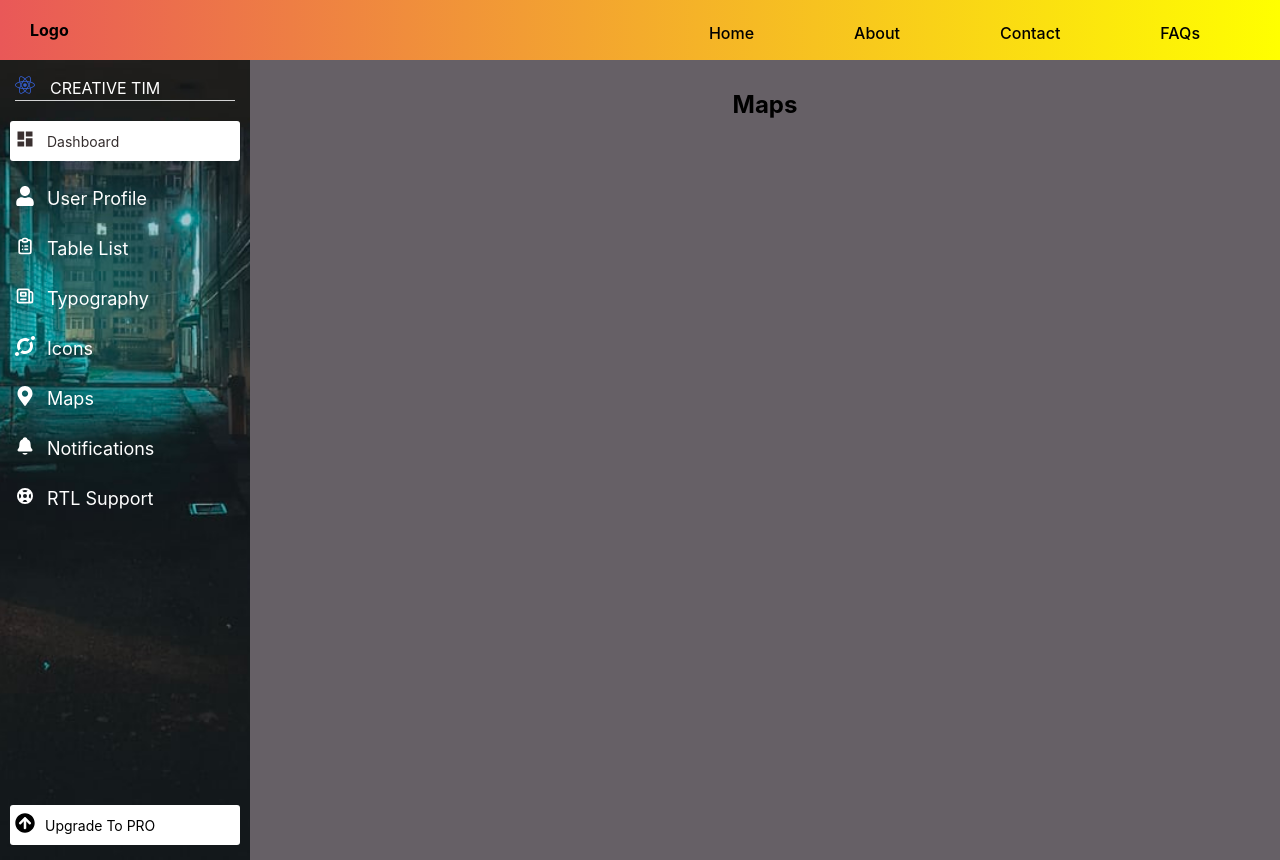
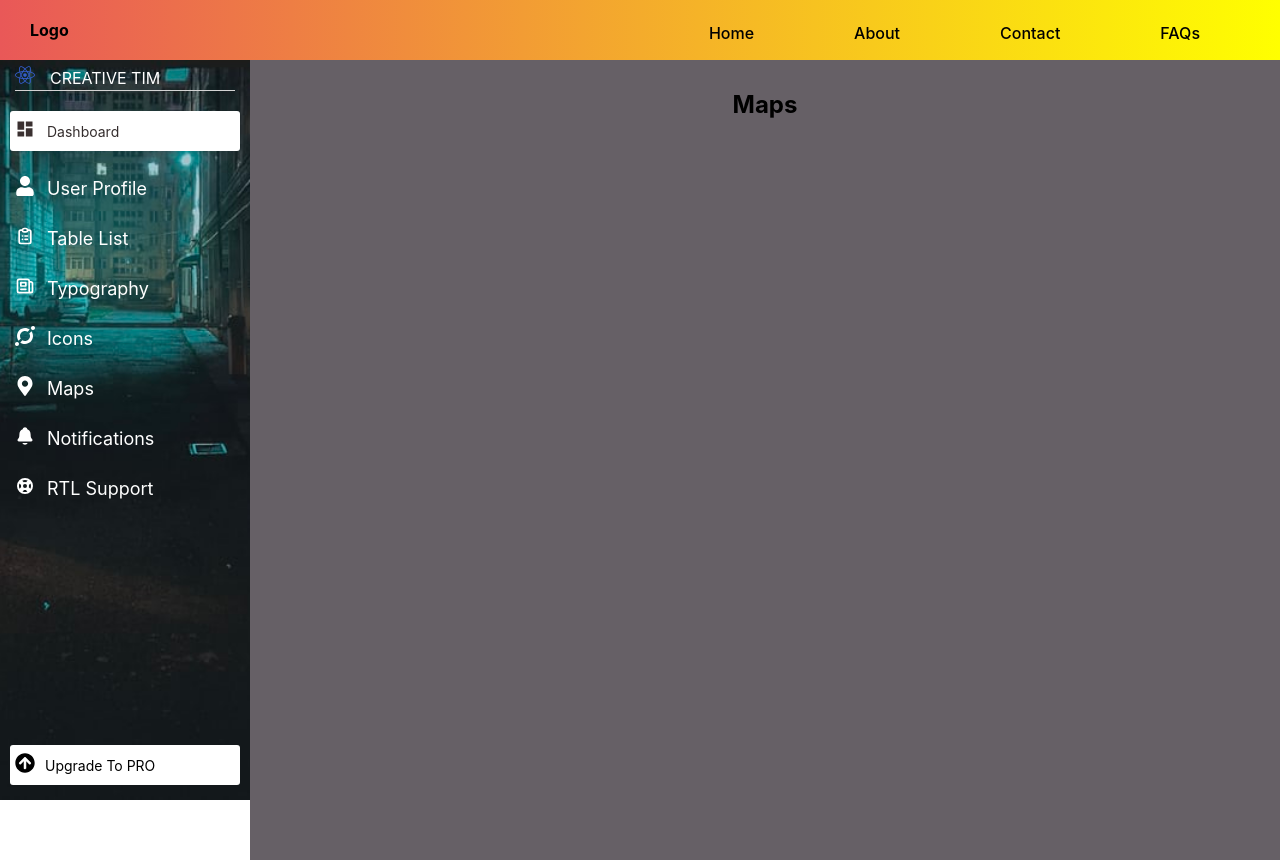
Before and after one commit to Zaibi727/Collection-of-Designs, a React (Create React App) app: page /maps in a window 1280 px wide. Built offline with nearby package versions, Linux system fonts and the light colour scheme.

Commit message:
overflow

```diff
--- a/src/components/sideBar/sideBar.module.css
+++ b/src/components/sideBar/sideBar.module.css
@@ -32,6 +32,8 @@
     background-image: linear-gradient(to right, rgb(233, 88, 88) , yellow);
     padding: 0px 30px;
     height: 60px;
+    width: 100%;
+    position: fixed;
 }
 .headerUl{
     display: flex;
@@ -50,13 +52,13 @@
 .SideNavWrapper{
     width: 250px;
     height: 100vh;
-    padding: 15px;
+    padding: 65px 15px 15px 15px;
     text-align: left;
     color: white;
     flex-direction: column;
     display: flex;
     justify-content: space-between;
-
+    overflow-y: auto;
 
 }
 .sideNavDiv1{
```
